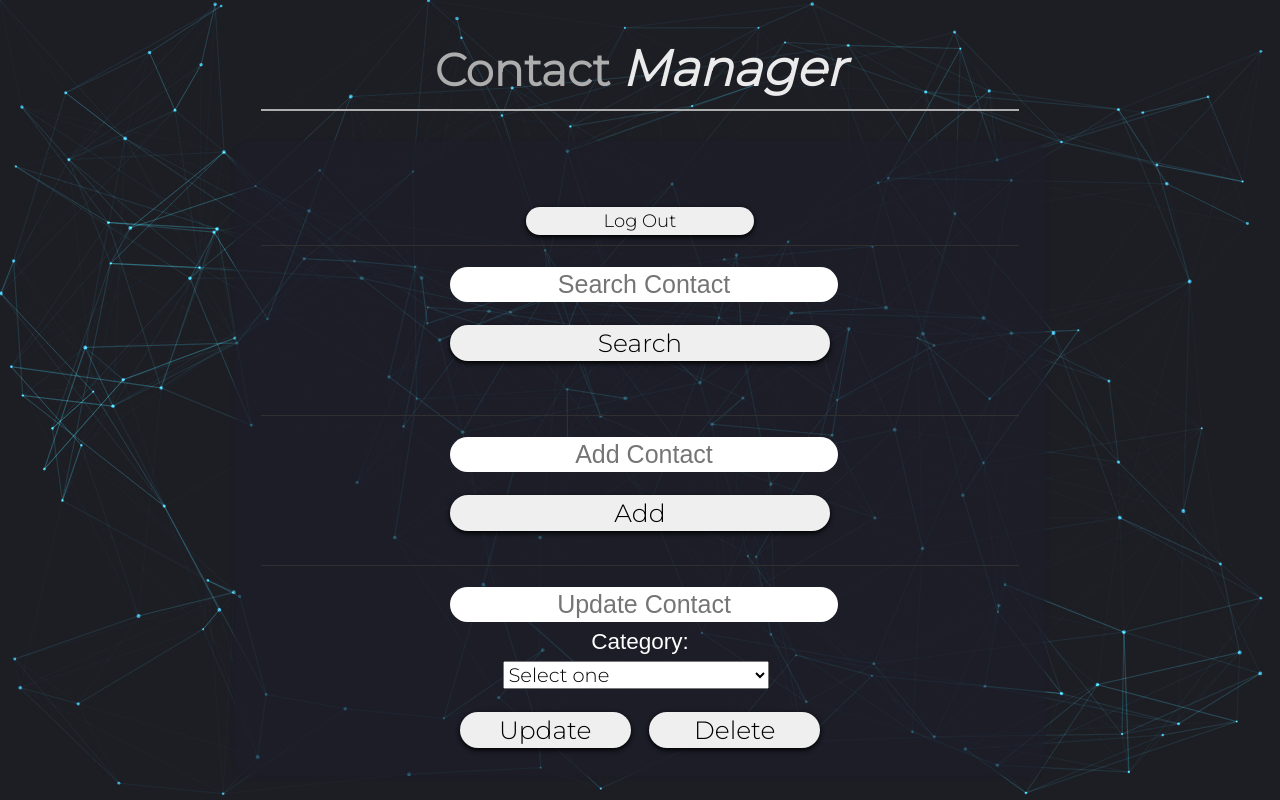
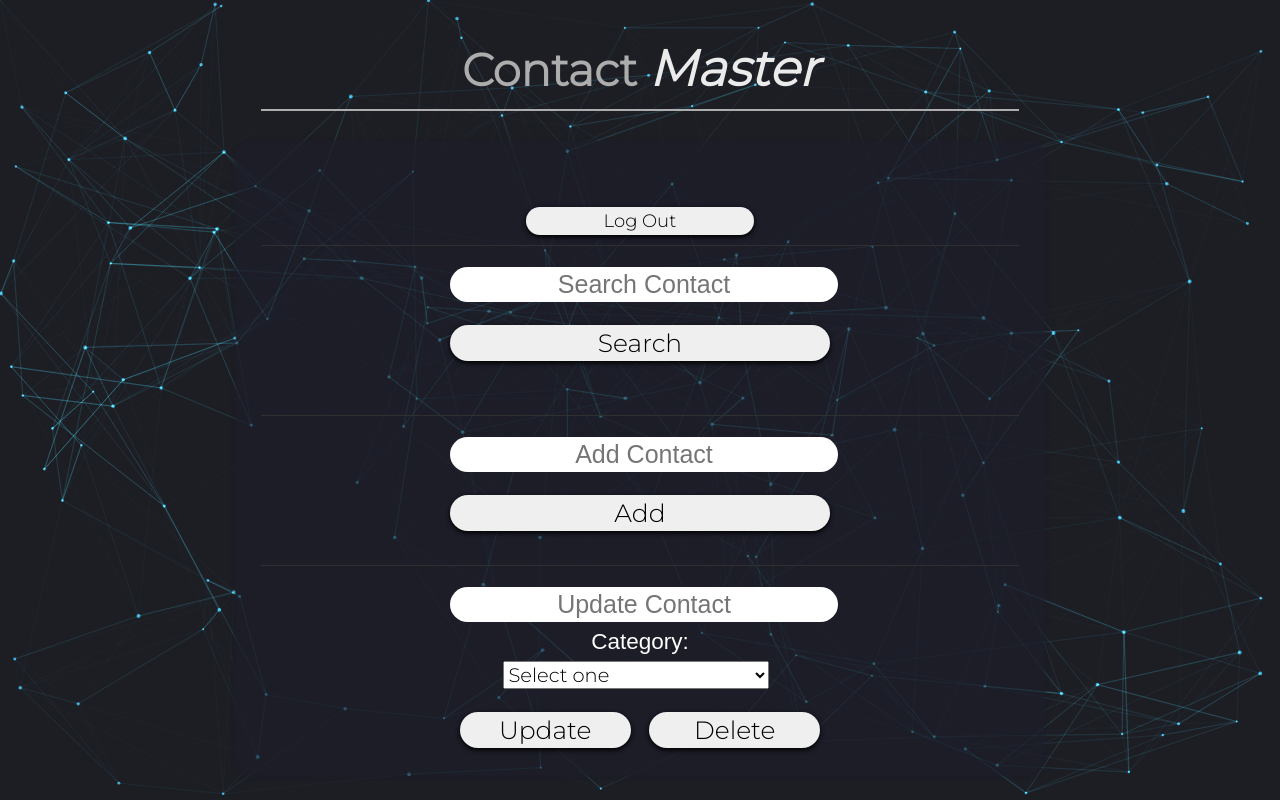
Before and after one commit to J-Compsci/contact-master-front-end, a plain HTML site: page user.html in a window 1280 px wide. Drawn offline with Linux system fonts and the light colour scheme; animation ran at ten frames a second; a web font is replaced by a local one.

Commit message:
updated title to Contact Master to match branding

```diff
--- a/user.html
+++ b/user.html
@@ -25,7 +25,7 @@
 </head>
 <body>
 	<canvas id="canvas"></canvas>
-	<h1 id="title">Contact <span id="step">Manager</span></h1>
+	<h1 id="title">Contact <span id="step">Master</span></h1>
 	<div id="contentBlock"> <!--Everything under title-->
 
 		<div id="loggedInDiv">
```
